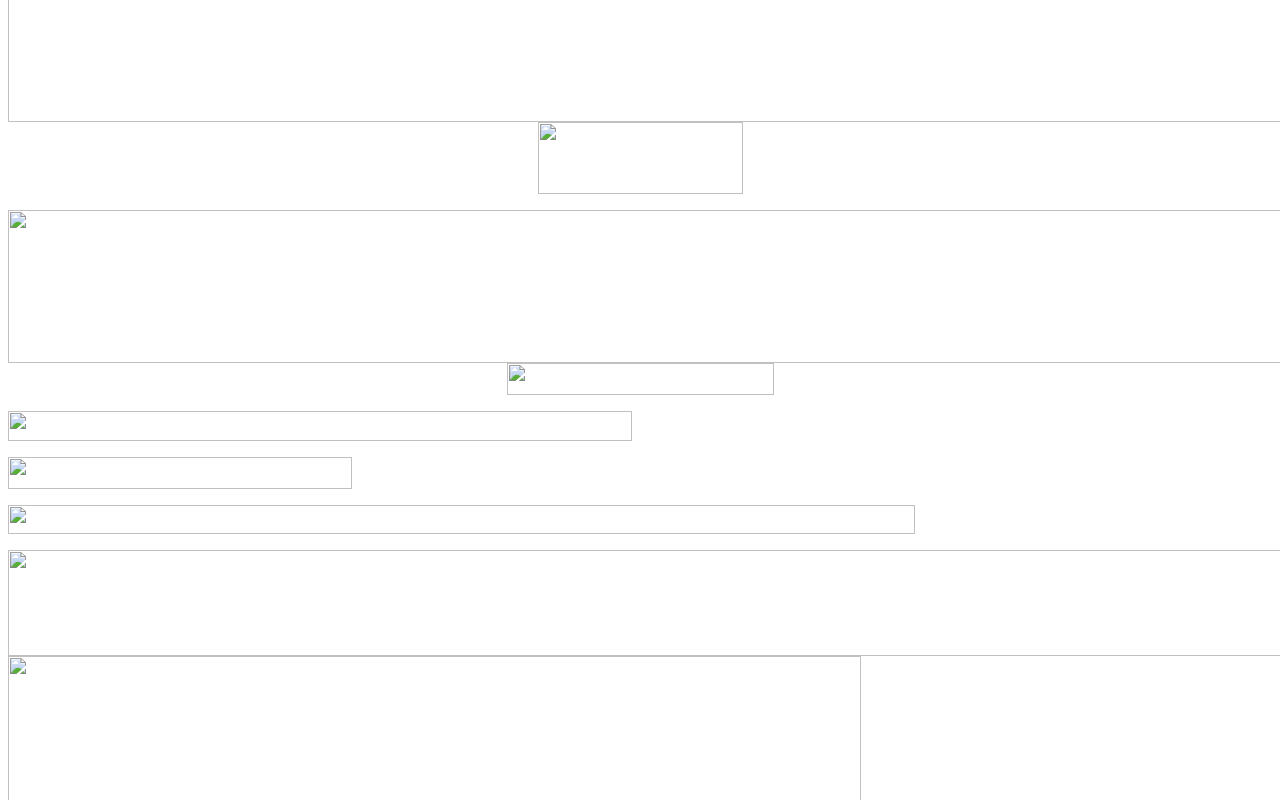
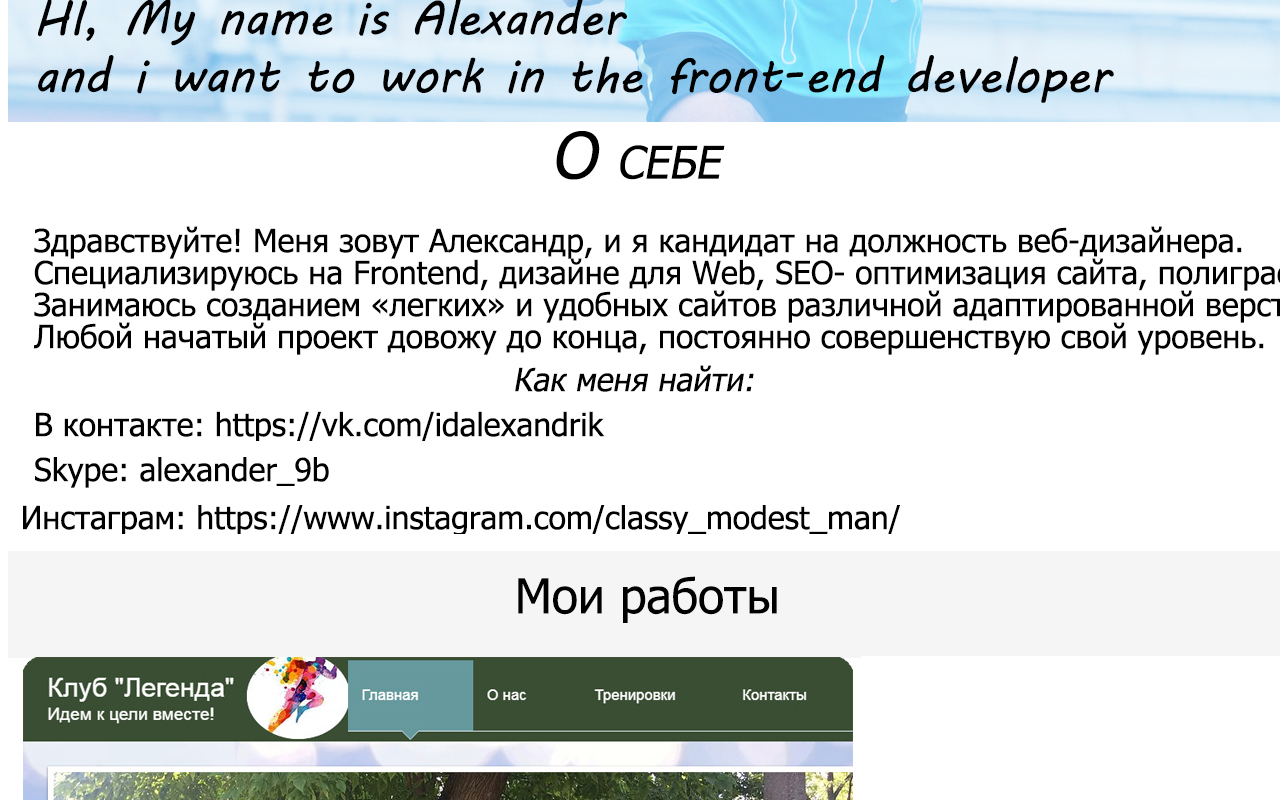
Before and after one commit to Alexandrikrud/Alexandrikrud.github.io, a plain HTML site: page index.html in a window 1280 px wide. Shown: the part 640-1440 px from the top of the page. Drawn offline with Linux system fonts and the light colour scheme.

Commit message:
Update index.html

```diff
--- a/index.html
+++ b/index.html
@@ -6,13 +6,13 @@
 </head>
 
 <body>
-<div align="center"><img src="verstka/logo.jpg" width="1348" height="754" />
-  <img src="verstka/ossebe.jpg" width="205" height="72" />
+<div align="center"><img src="logo.jpg" width="1348" height="754" />
+  <img src="ossebe.jpg" width="205" height="72" />
 </div>
-<p align="center"><img src="verstka/22.jpg" width="1348" height="153" /><img src="verstka/ksk.jpg" width="267" height="32" /></p>
-<p align="left"><a href="https://vk.com/idalexandrik"><img src="verstka/vk-1.jpg" width="624" height="30" border="0" /></a></p>
-<p align="left"><img src="verstka/sk.jpg" width="344" height="32" /></p>
-<p align="left"><a href="https://www.instagram.com/classy_modest_man/"><img src="verstka/insta.jpg" width="907" height="29" border="0" /></a></p>
-<p align="left"><img src="verstka/rabota.jpg" width="1348" height="106" /><a href="https://www.xn--80abgedb5aibx4d.xn--p1acf/"><img src="verstka/1.jpg" width="853" height="485" border="0" /></a><a href="https://www.schoolangara.com/"><img src="verstka/2.jpg" width="454" height="399" border="0" /></a><a href="http://taganflowers.umi.ru/"><img src="verstka/3.jpg" width="769" height="72" border="0" /></a><img src="verstka/vis.jpg" width="1348" height="713" /></p>
+<p align="center"><img src="22.jpg" width="1348" height="153" /><img src="ksk.jpg" width="267" height="32" /></p>
+<p align="left"><a href="https://vk.com/idalexandrik"><img src="vk-1.jpg" width="624" height="30" border="0" /></a></p>
+<p align="left"><img src="sk.jpg" width="344" height="32" /></p>
+<p align="left"><a href="https://www.instagram.com/classy_modest_man/"><img src="insta.jpg" width="907" height="29" border="0" /></a></p>
+<p align="left"><img src="rabota.jpg" width="1348" height="106" /><a href="https://www.xn--80abgedb5aibx4d.xn--p1acf/"><img src="1.jpg" width="853" height="485" border="0" /></a><a href="https://www.schoolangara.com/"><img src="verstka/2.jpg" width="454" height="399" border="0" /></a><a href="http://taganflowers.umi.ru/"><img src="verstka/3.jpg" width="769" height="72" border="0" /></a><img src="verstka/vis.jpg" width="1348" height="713" /></p>
 </body>
 </html>
```
